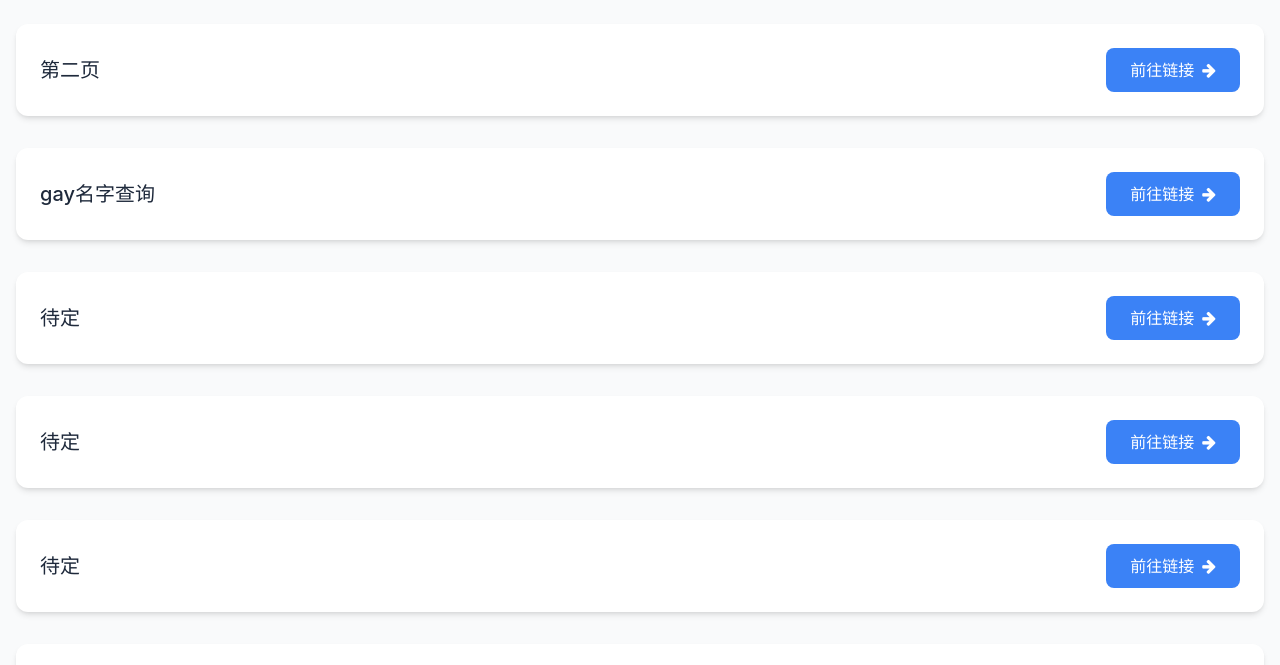
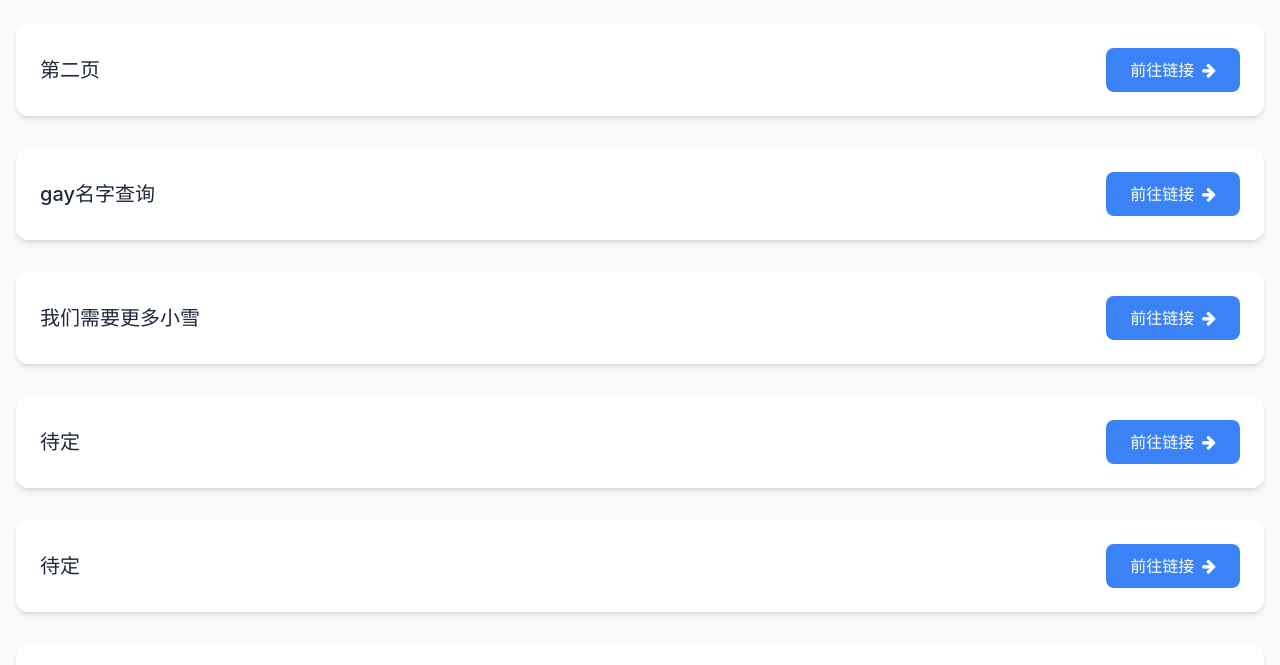
Before and after one commit to WaterChisato/zdy.web.3, a plain HTML site: page index.html in a window 1280 px wide. Shown: the part 96-761 px from the top of the page. Drawn offline with nearby package versions, Linux system fonts and the light colour scheme.

Commit message:
Update index.html

```diff
--- a/index.html
+++ b/index.html
@@ -73,7 +73,7 @@
     const componentsData = [
       { text: "第二页", link: "https://waterchisato.github.io/zdy.web.2/" },
       { text: "gay名字查询", link: "https://waterchisato.github.io/gayname" },
-      { text: "待定", link: "https://waterchisato.github.io/zdy.web.daiding" },
+      { text: "我们需要更多小雪", link: "https://waterchisato.github.io/WeHaveManyNiHaHaHa/" },
       { text: "待定", link: "https://waterchisato.github.io/zdy.web.daiding" },
       { text: "待定", link: "https://waterchisato.github.io/zdy.web.daiding" },
       { text: "待定", link: "https://waterchisato.github.io/zdy.web.daiding" },
```
